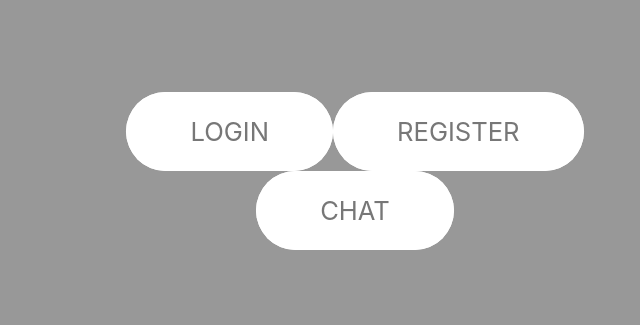
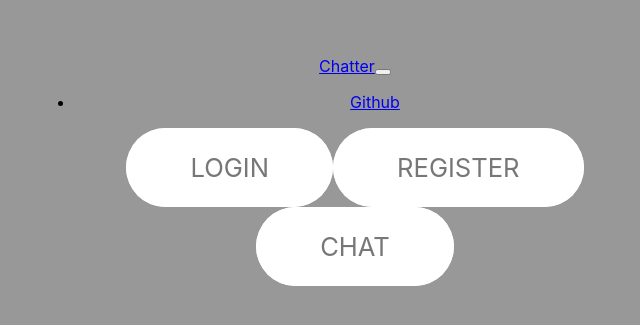
Before and after one commit to seppar93/globeTrotter, a React (Create React App) app: page / in a window 1280 px wide. Shown: the part 149-474 px from the top of the page, without its empty margins (285-925 px from the left). Built offline with nearby package versions, Linux system fonts and the light colour scheme.

Commit message:
debuging

```diff
--- a/src/App.js
+++ b/src/App.js
@@ -1,5 +1,6 @@
 import React, { Component } from "react";
 import { Link } from "react-router-dom";
+import Navbar from "./components/layout/NavBar.js";
 
 import "./App.css";
 
@@ -9,6 +10,7 @@ class App extends Component {
       <React.Fragment>
         <div className="content">
           <div className="header__text-box">
+            <Navbar />
             <Link
               onClick={this.toggleFragment}
               className="btn btn--white btn--animated"
--- a/src/components/layout/NavBar.js
+++ b/src/components/layout/NavBar.js
@@ -25,7 +25,7 @@ class Navbar extends React.Component {
               <a
                 className="nav-link"
                 target="_blank"
-                href="https://github.com/waleedahmad"
+                href="https://github.com/seppar93/globeTrotter"
               >
                 Github
               </a>
```
Also changed, not shown: package.json (+6 -23 lines), 1 other file (tests, documents, lock files or other folders).
